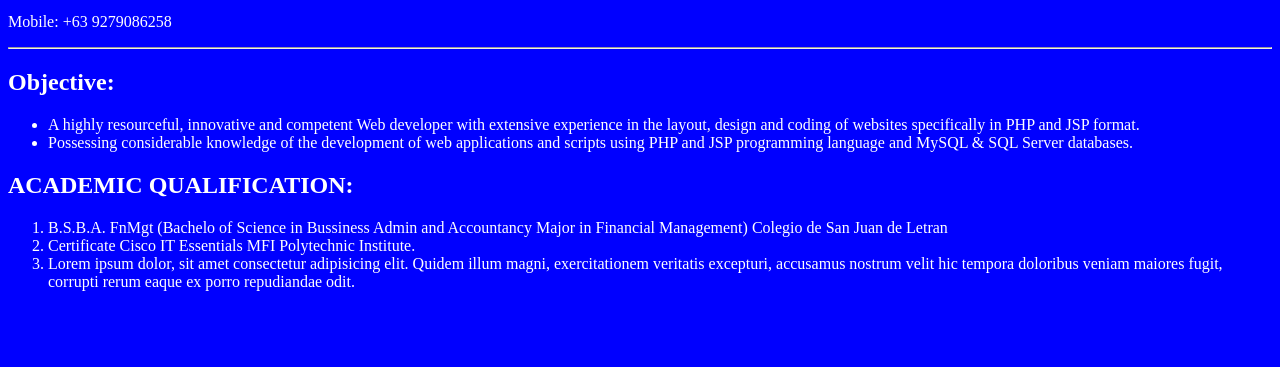
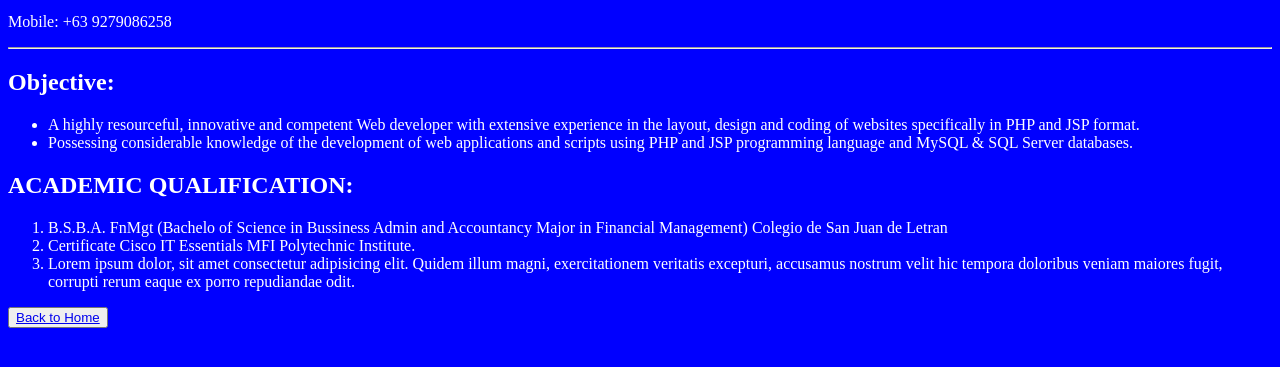
Before and after one commit to mikong520/kodego-demo, a plain HTML site: page resume.html in a window 1280 px wide. Shown: the part 101-468 px from the top of the page. Drawn offline with Linux system fonts and the light colour scheme.

Commit message:
add back to home

```diff
--- a/resume.html
+++ b/resume.html
@@ -27,6 +27,7 @@
 
 
         </main>
+        <button><a href="./index.html">Back to Home</a></button>
 
     </body>
 </html>
```
